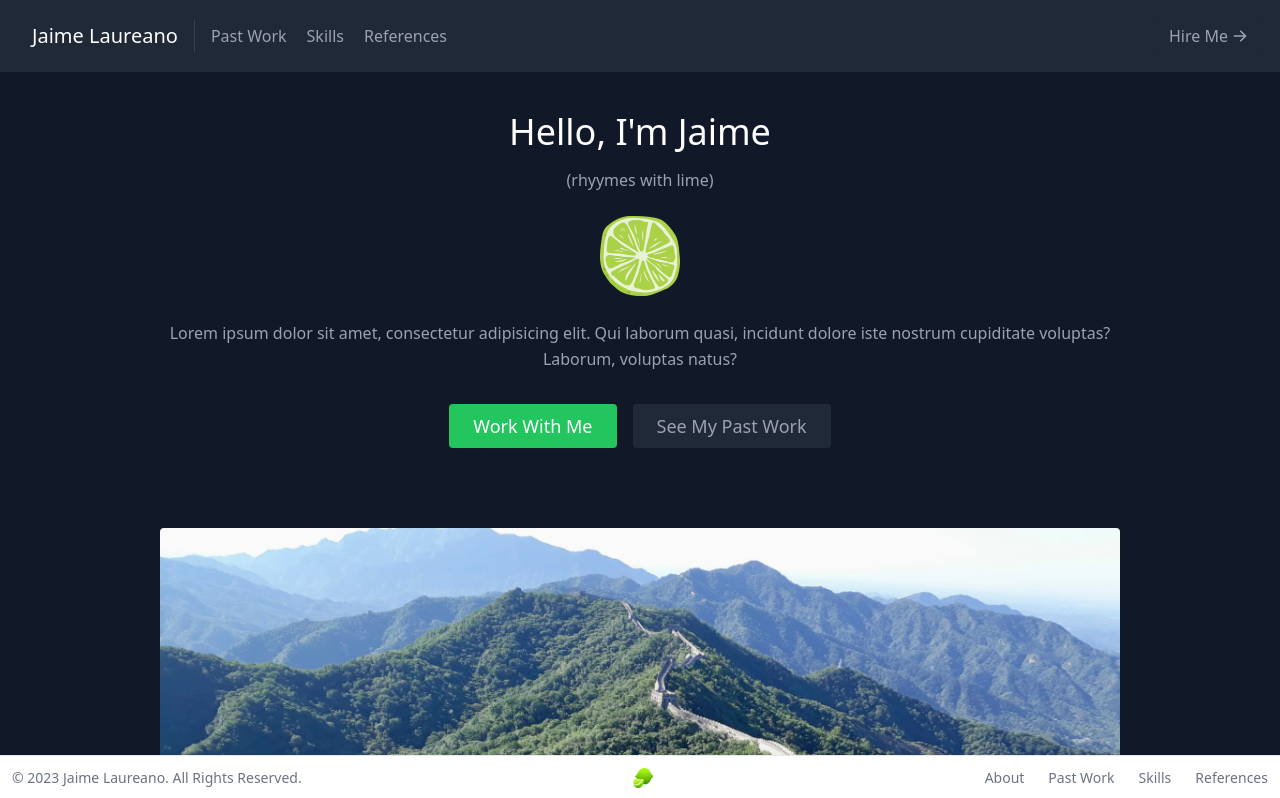
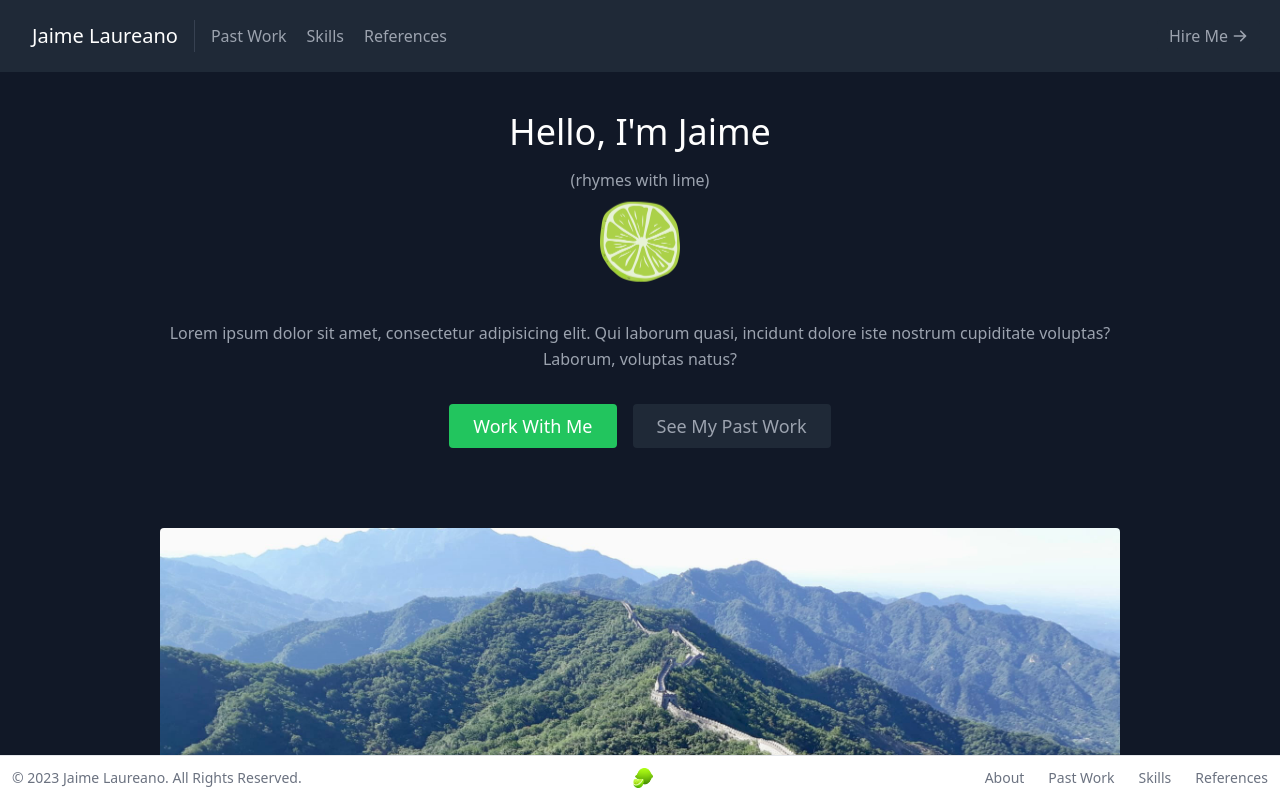
Before and after one commit to Jaime-Laureano/portfolio, a React (Create React App) app: page / in a window 1280 px wide. Shown: the top 798 px of the page. Built offline with nearby package versions, Linux system fonts and the light colour scheme.

Commit message:
deploying to netlify

```diff
--- a/src/components/About.js
+++ b/src/components/About.js
@@ -8,11 +8,11 @@ function About() {
           <h1 className="title-font sm:text-4xl text-3xl mb-4 font-medium text-white">
             Hello, I'm Jaime
           </h1>
-          <h2>(rhyymes with lime)</h2>
+          <h2>(rhymes with lime)</h2>
           <br />
           <div className="flex justify-center">
             <img
-              className="object-center w-20 h-20"
+              className="object-center w-20 h-20 animate-bounce"
               alt="lime"
               src="./lime1.png"
             />
```
